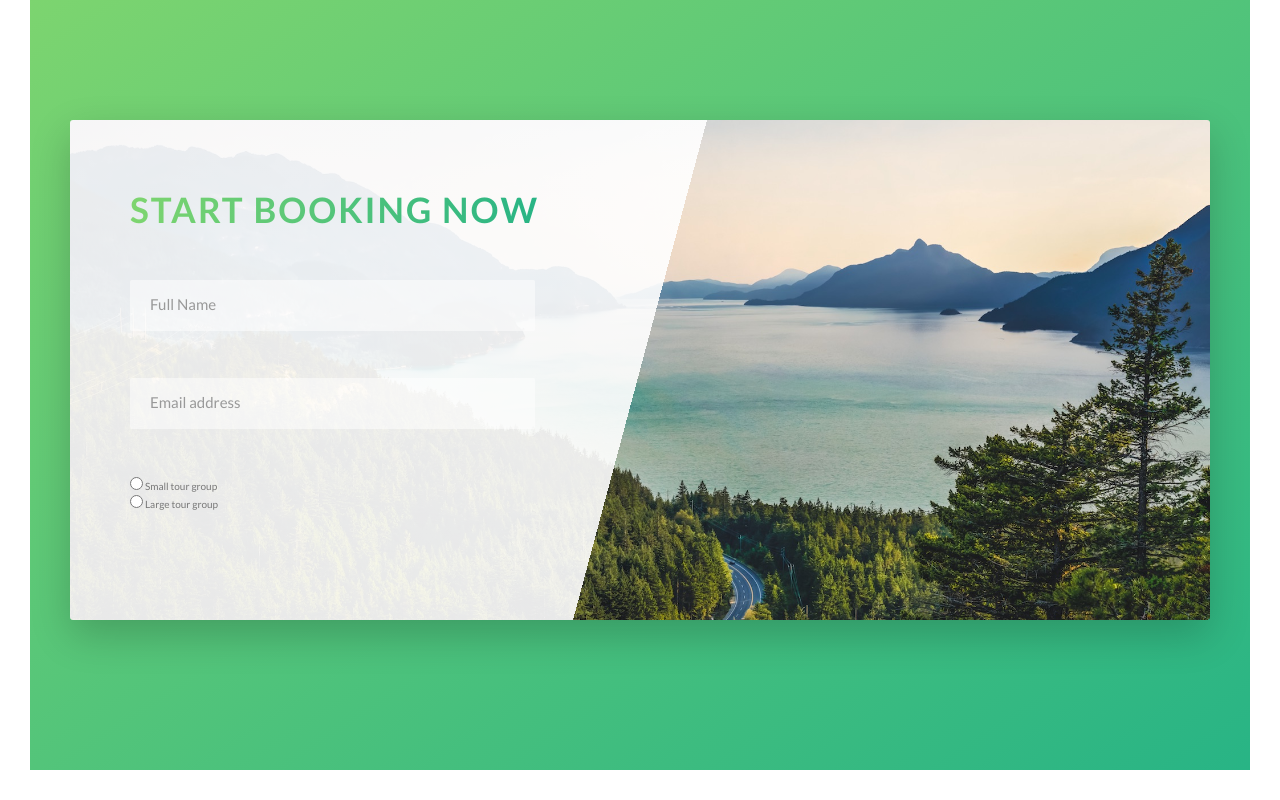
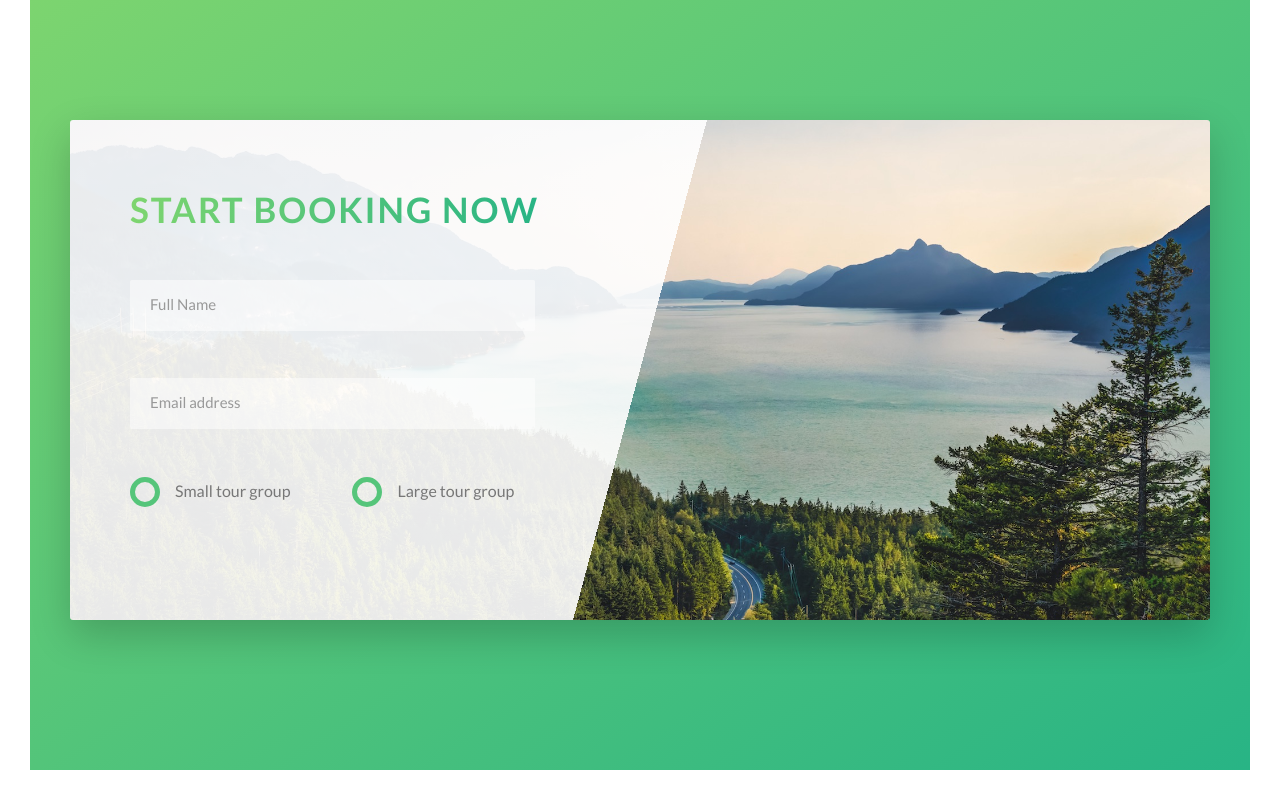
Before and after one commit to pawelpiatekProjects/Natours, a website: page index.html in a window 1280 px wide. Shown: the part 4997-5797 px from the top of the page. Drawn offline with Linux system fonts and the light colour scheme.

Commit message:
added radio button with styles

```diff
--- a/index.html
+++ b/index.html
@@ -318,13 +318,23 @@
                         <div class="form__group">
                             <div class="form__radio-group">
                                 <input type="radio" id="small" class="form__radio-input" name="size">
-                                <label for="small" class="form__radio-label">Small tour group</label>
+                                <label for="small" class="form__radio-label">
+                                    <span class="form__radio-button"></span>
+                                    <!--we can't style radio buttons so we have to add our custom
+                                    buttons and than we can style them. We can do this because we linked
+                                    our input with label with id and now when we click label our
+                                    input is also clicked even when it isn't visible -->
+                                    Small tour group
+                                </label>
                             </div>
                             <!--if we want to have single choice radio button group we have
                             to add the same name to our radio buttons-->
                             <div class="form__radio-group">
                                 <input type="radio" id="large" class="form__radio-input" name="size">
-                                <label for="large" class="form__radio-label">Large tour group</label>
+                                <label for="large" class="form__radio-label">
+                                    <span class="form__radio-button"></span>
+                                    Large tour group
+                                </label>
                             </div>
                         </div>
                     </form>
--- a/sass/components/_form.scss
+++ b/sass/components/_form.scss
@@ -58,4 +58,51 @@
     transform: translateY(-4rem);
 
   }
+
+  &__radio-group{
+    width: 49%;
+    display: inline-block;
+  }
+
+  &__radio-input{
+    display: none;
+  }
+
+  &__radio-label{
+    font-size: $default-font-size;
+    cursor: pointer;
+    position: relative;
+    padding-left: 4.5rem; ;
+  }
+
+  &__radio-button{
+    height: 3rem;
+    width: 3rem;
+    border: 5px solid $color-primary;
+    border-radius: 50%;
+    display: inline-block; //some properties works only when they are block or inline-block elements
+    position: absolute;
+    left: 0;
+    top: -.4rem;
+    &::after{
+      content: "";
+      height: 1.3rem;
+      width: 1.3rem;
+      display: block;
+      border-radius: 50%;
+      position: absolute;
+      top: 50%;
+      left: 50%;
+      transform: translate(-50%, -50%);
+      background-color: $color-primary;
+      opacity: 0;
+      transition: opacity .2s;
+    }
+  }
+
+  &__radio-input:checked ~ &__radio-label &__radio-button::after{
+    //checked - all radio inputs that are checked
+    //we use general sibling selector and then we take a direct child of this element
+    opacity: 1;
+  }
 }
```
Also changed, not shown: css/style.css.
